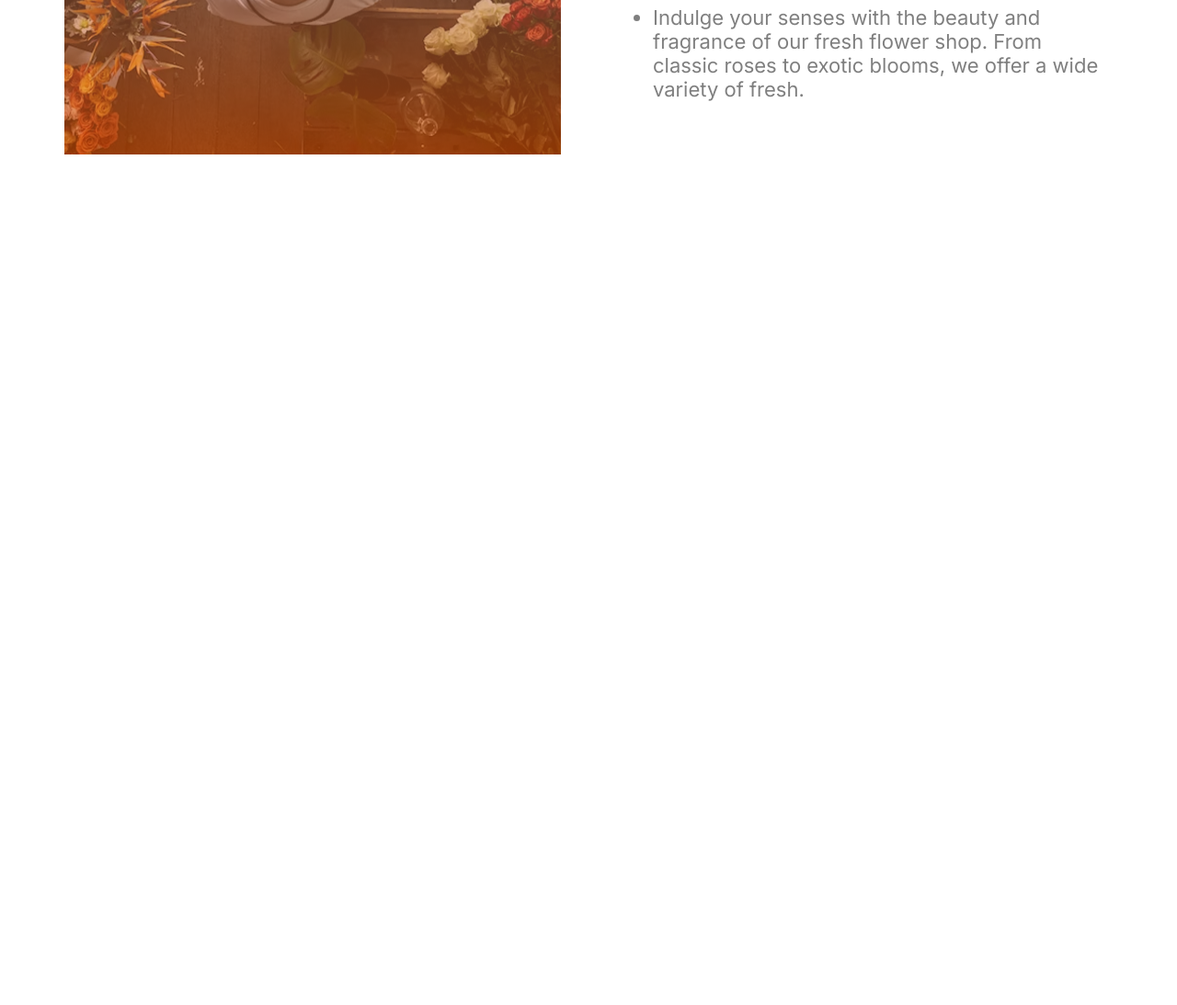
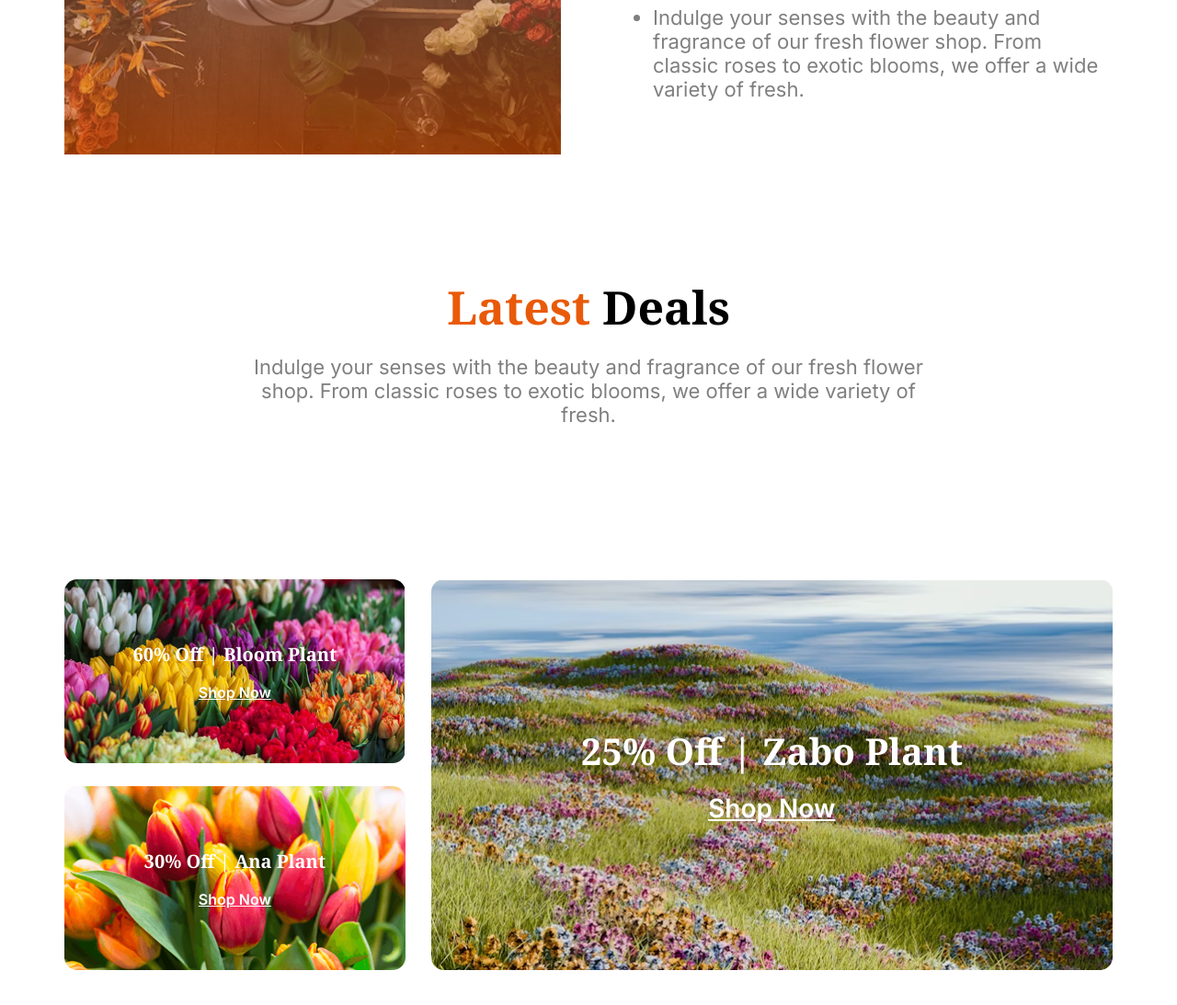
Before and after one commit to soumitra45-git/Assignment-2, a plain HTML site: page index.html in a window 1280 px wide. Shown: the part 2588-3681 px from the top of the page at 92% size. Before the commit the page ends 2888 px from the top, so only its background shows below. Drawn offline with Linux system fonts and the light colour scheme.

Commit message:
deals & offers section done

```diff
--- a/index.html
+++ b/index.html
@@ -147,15 +147,59 @@
         <section class="plants-lover">
             <img src="assets/flower-store.png" alt="">
             <div class="plants-lover-txt">
-                 <h1 class="noto-serif-normal bold-50">Flower & Plants Lover</h1>
-                 <br>
-                 <ul class="inter-normal ash-txt font-22">
-                    <li>Indulge your senses with the beauty and fragrance of our fresh flower shop. From classic roses to exotic blooms, we offer a wide variety of fresh.</li>
-                    <li>Indulge your senses with the beauty and fragrance of our fresh flower shop. From classic roses to exotic blooms, we offer a wide variety of fresh.</li>
-                    <li>Indulge your senses with the beauty and fragrance of our fresh flower shop. From classic roses to exotic blooms, we offer a wide variety of fresh.</li>
-                 </ul>
+                <h1 class="noto-serif-normal bold-50">Flower & Plants Lover</h1>
+                <br>
+                <ul class="inter-normal ash-txt font-22">
+                    <li>Indulge your senses with the beauty and fragrance of our fresh flower shop. From classic roses
+                        to exotic blooms, we offer a wide variety of fresh.</li>
+                    <li>Indulge your senses with the beauty and fragrance of our fresh flower shop. From classic roses
+                        to exotic blooms, we offer a wide variety of fresh.</li>
+                    <li>Indulge your senses with the beauty and fragrance of our fresh flower shop. From classic roses
+                        to exotic blooms, we offer a wide variety of fresh.</li>
+                </ul>
             </div>
             <img class="trusted-badge" src="assets/trusted-badge.png" alt="">
+        </section>
+
+        <section class="deals">
+            <h1 class="noto-serif-normal bold-50"><span>Latest</span> Deals</h1>
+            <br>
+            <p class="inter-normal font-22 ash-txt">Indulge your senses with the beauty and fragrance of our fresh
+                flower shop. From classic roses to exotic blooms, we offer a wide variety of fresh.</p>
+        </section>
+        <section class="offers">
+            <div class="left-container">
+                <div class="left-top">
+                    <div class="shade-bg">
+                        <div class="left-txt">
+                            <h2 class="noto-serif-normal bold font-20">60% Off | Bloom Plant</h2>
+                            <br>
+                            <h3 class="inter-normal semi-bold" style="font-size: 1rem;">Shop Now</h3>
+                        </div>
+                    </div>
+                </div>
+                <div class="left-bottom">
+                    <div class="shade-bg">
+                        <div class="left-txt">
+                            <h2 class="noto-serif-normal bold font-20">30% Off | Ana Plant</h2>
+                            <br>
+                            <h3 class="inter-normal semi-bold" style="font-size: 1rem;">Shop Now</h3>
+                        </div>
+                    </div>
+                </div>
+            </div>
+            <div class="right-container">
+                <div class="shade-bg">
+                    <div class="right-txt">
+                        <h2 class="noto-serif-normal bold-40">25% Off | Zabo Plant</h2>
+                        <br>
+                        <h3 class="inter-normal semi-bold-28">Shop Now</h3>
+                    </div>
+
+                </div>
+
+            </div>
+            </div>
         </section>
     </main>
     <footer>
--- a/styles/styles.css
+++ b/styles/styles.css
@@ -24,7 +24,15 @@
 .semi-bold{
     font-weight: 600;
 }
+.semi-bold-28{
+    font-weight: 600;
+    font-size: 1.75rem;
+}
 .bold{
+    font-weight: bold;
+}
+.bold-40{
+    font-size: 2.5rem;
     font-weight: bold;
 }
 .bold-50{
@@ -36,6 +44,9 @@
     font-weight: bold;
 }
 
+.font-20{
+    font-size: 1.25rem;
+}
 .font-22{
     font-size: 1.375rem;
 }
@@ -187,6 +198,90 @@ nav{
     filter: drop-shadow(-4px 10px 2px rgba(0, 0, 0, 0.25));
 }
 
+/* deals */
+.deals{
+    max-width: 1440px;
+    margin: 0 auto;
+    /* border: 1px solid black; */
+    text-align: center;
+    margin-bottom: 166px;
+}
+.deals > p{
+    margin: auto 276px;
+}
+
+/* offers */
+.offers{
+    max-width: 1140px;
+    margin: 0 auto;
+    margin-bottom: 75px;
+    display: flex;
+    gap: 28px;
+    height: 425px;
+}
+.left-container{
+    /* border: 1px solid black; */
+    width: 33%;
+    display: flex;
+    flex-direction: column;
+    gap: 25px;
+}
+
+.left-top{
+    background-image: url(../assets/deal-bloom.png);
+    background-repeat: no-repeat;
+    background-size: cover;
+    height: 200px;
+    border-radius: 14px;
+    display: flex;
+    text-align: center;
+    justify-content: center;
+    align-items: center;
+}
+.left-bottom{
+    background-image: url(../assets/deal-ana.png);
+    background-repeat: no-repeat;
+    background-size: cover;
+    height: 200px;
+    border-radius: 14px;
+    display: flex;
+    text-align: center;
+    justify-content: center;
+    align-items: center;
+}
+.shade-bg{
+    background-image: linear-gradient(rgba(0, 0, 0, 0.4));
+    width: 100%;
+    height: 100%;
+    border-radius: 14px;
+    display: flex;
+    justify-content: center;
+    align-items: center;
+    /* height: 200px; */
+}
+.right-container{
+    background-image: url(../assets/deal-zabo.png);
+    background-repeat: no-repeat;
+    background-size: cover;
+    /* border: 1px solid black; */
+    width: 66%;
+    height: 100%;
+    border-radius: 14px;
+    text-align: center;
+}
+.left-txt, .right-txt{
+    color: white;
+}
+.left-txt > h3, .right-txt > h3{
+    text-decoration: underline;
+}
+/* .left-top > div, .left-bottom > div{
+    color: white;
+}
+.left-top > div > h3, .left-bottom > div > h3{
+    text-decoration: underline;
+} */
+
 
 /* media queries: iphone 14 & 15 pro */
 @media screen and (max-width: 576px){
@@ -270,4 +365,37 @@ nav{
     .plants-lover-txt > ul > li{
     margin-bottom: 16px;
     }
+
+    /* deals */
+    .deals{
+        margin-bottom: 50px;
+        width: 100%;
+    }
+    .deals > h1{
+        font-size: 1.5rem;
+    }
+    .deals > p{
+        margin: 0 28px;
+        font-size: 0.9rem;
+    }
+    /* offers */
+    .offers{
+        flex-direction: column;
+        height: 600px;
+        margin: auto 16px;
+        margin-bottom: 40px;
+        gap: 25px;
+    }
+    .left-container, .right-container{
+        width: 100%;
+    }
+    .left-container{
+        height: 66%;
+    }
+    .right-txt > h2{
+        font-size: 1.25rem;
+    }
+    .right-txt > h3{
+        font-size: 1rem;
+    }
 }
```
